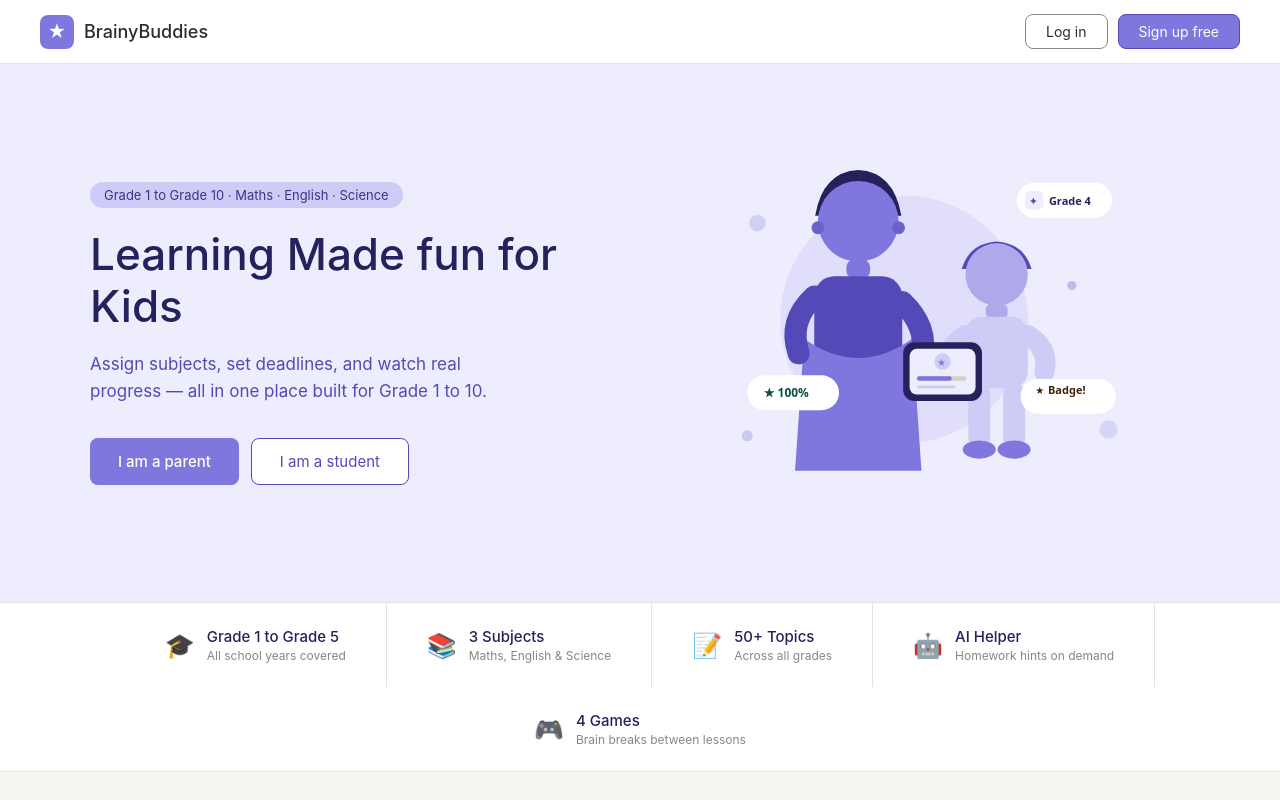
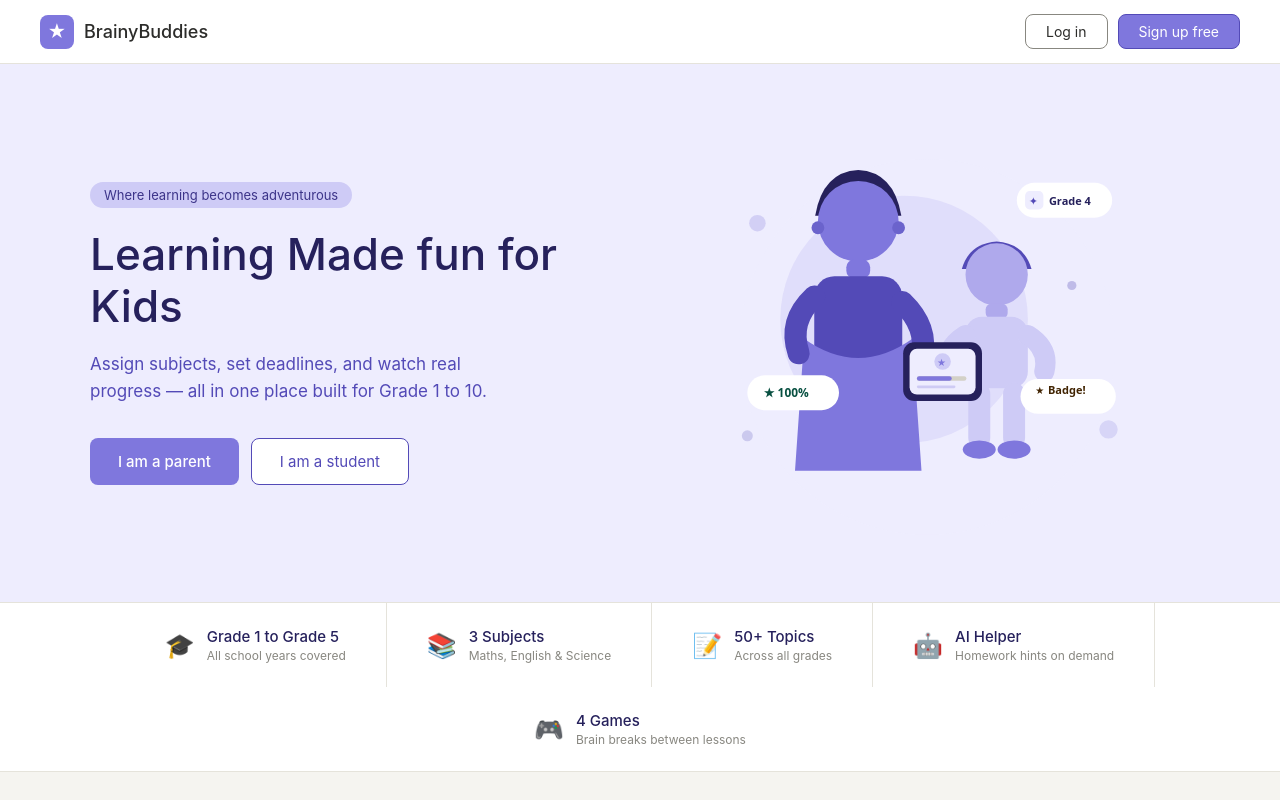
Before and after one commit to Haseeb-MA/Kids-Learning-App, a Next.js app: page / in a window 1280 px wide. Shown: the top 800 px of the page. Built offline with nearby package versions, Linux system fonts and the light colour scheme.

Commit message:
feat: On the here page, change "Grade 1 to Grade 10 · Maths · Engl [spec-e9ba4b25]

```diff
--- a/components/Hero.tsx
+++ b/components/Hero.tsx
@@ -31,7 +31,7 @@ export default function Hero() {
             borderRadius: '20px',
             marginBottom: '20px',
           }}>
-            Grade 1 to Grade 10 · Maths · English · Science
+            Where learning becomes adventurous
           </div>
 
           <h1 style={{
```
